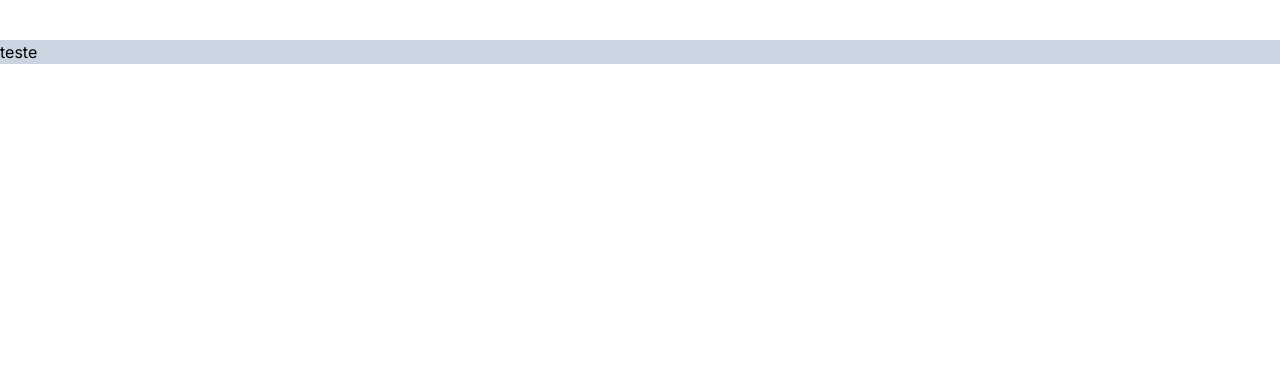
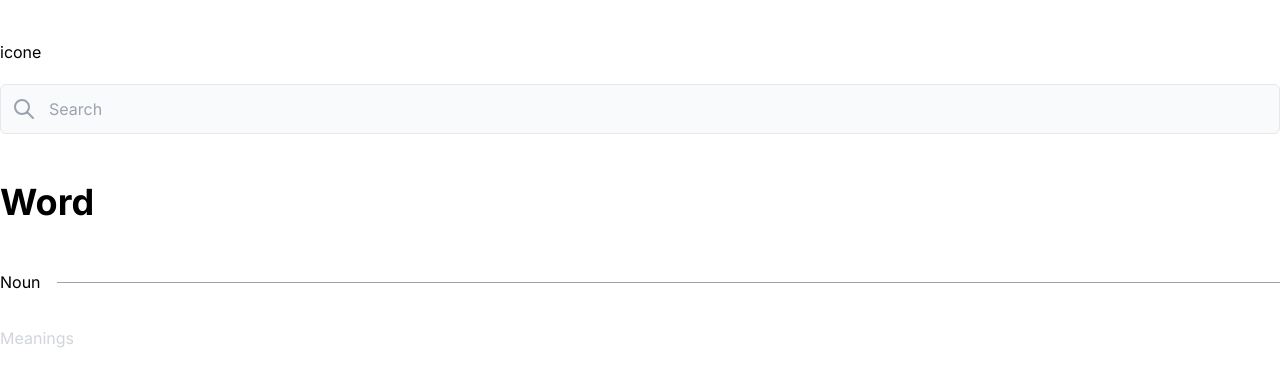
Before and after one commit to Cesar-Klemes/dictionary, a Next.js app: page / in a window 1280 px wide. Shown: the top 386 px of the page. Built offline with nearby package versions, Linux system fonts and the light colour scheme.

Commit message:
Adicionando alguns componentes

```diff
--- /dev/null
+++ b/components/SearchBar.tsx
@@ -0,0 +1,31 @@
+import React from 'react';
+
+const SearchBar = () => {
+  return (
+    <form>
+        <div className="relative">
+        <svg
+            xmlns="http://www.w3.org/2000/svg"
+            className="absolute top-0 bottom-0 w-6 h-6 my-auto text-gray-400 left-3"
+            fill="none"
+            viewBox="0 0 24 24"
+            stroke="currentColor"
+        >
+            <path
+            strokeLinecap="round"
+            strokeLinejoin="round"
+            strokeWidth={2}
+            d="M21 21l-6-6m2-5a7 7 0 11-14 0 7 7 0 0114 0z"
+            />
+        </svg>
+        <input
+            type="text"
+            placeholder="Search"
+            className="w-full py-3 pl-12 pr-4 text-gray-500 border rounded-md outline-none bg-gray-50 focus:bg-white focus:border-indigo-600"
+        />
+        </div>
+    </form>
+  );
+};
+
+export default SearchBar;
--- a/src/app/page.tsx
+++ b/src/app/page.tsx
@@ -1,10 +1,50 @@
 import Image from 'next/image'
+import SearchBar from '../../components/SearchBar';
 
 export default function Home() {
+
   return (
-    <main className='container mx-auto mt-10 bg-slate-300'>
-      <div>teste</div>
+    <main className='container mx-auto mt-10'>
+      <div>icone</div>
+      <div className='mt-5'>
+        <form>
+          <div className="relative">
+          <svg
+              xmlns="http://www.w3.org/2000/svg"
+              className="absolute top-0 bottom-0 w-6 h-6 my-auto text-gray-400 left-3"
+              fill="none"
+              viewBox="0 0 24 24"
+              stroke="currentColor"
+          >
+              <path
+              strokeLinecap="round"
+              strokeLinejoin="round"
+              strokeWidth={2}
+              d="M21 21l-6-6m2-5a7 7 0 11-14 0 7 7 0 0114 0z"
+              />
+          </svg>
+          <input
+              type="text"
+              placeholder="Search"
+              className="w-full py-3 pl-12 pr-4 text-gray-500 border rounded-md outline-none bg-gray-50 focus:bg-white focus:border-indigo-600"
+          />
+          </div>
+        </form>
+      </div>
+      <div className='text-4xl my-12 font-bold'>
+        Word
+      </div>
+      <div className="relative flex items-center">
+        <span className="flex-shrink mr-4">Noun</span>
+        <div className="flex-grow border-t border-gray-400"></div>
+        <div className="flex-grow border-t border-gray-400"></div>
+      </div>
+      <div className='mt-8'>
+        <span className='text-gray-300'>Meanings</span>
+      </div>
+      <div>
 
+      </div>
     </main>
   )
 }
```
